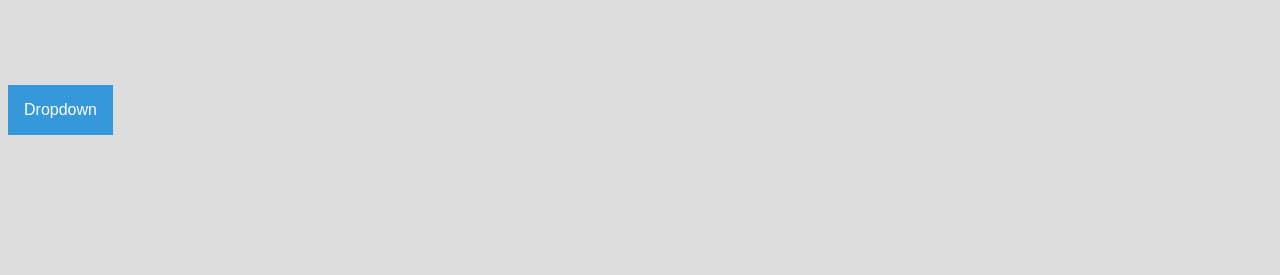
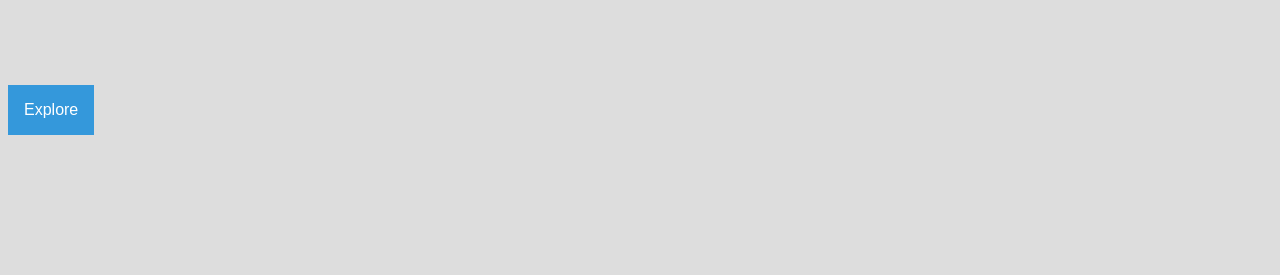
Before and after one commit to MannyLemos/MannyLemos.github.io, a Jekyll site: the page index.html, which Jekyll copies as it is, in a window 1280 px wide. Shown: the top 275 px of the page. Built offline with Jekyll 4.4.1, drawn with Linux system fonts in a browser that asks for light colours; nearby versions of some CDN libraries; a script that is not in the unit is left out.

Commit message:
Update index.html

```diff
--- a/index.html
+++ b/index.html
@@ -45,9 +45,9 @@
 
 <div class="dropdown">
 <div align = "left">
-  <button onclick="myFunction()" class="dropbtn">Dropdown</button>
+  <button onclick="myFunction()" class="dropbtn">Explore</button>
   <div id="myDropdown" class="dropdown-content">
-    <a href="#home">Home</a>
+    <a href="https://www.linkedin.com/in/manuel-lemos-31a821170/">Linkedin</a>
     <a href="#about">About</a>
     <a href="#contact">Contact</a>
   </div>
```
